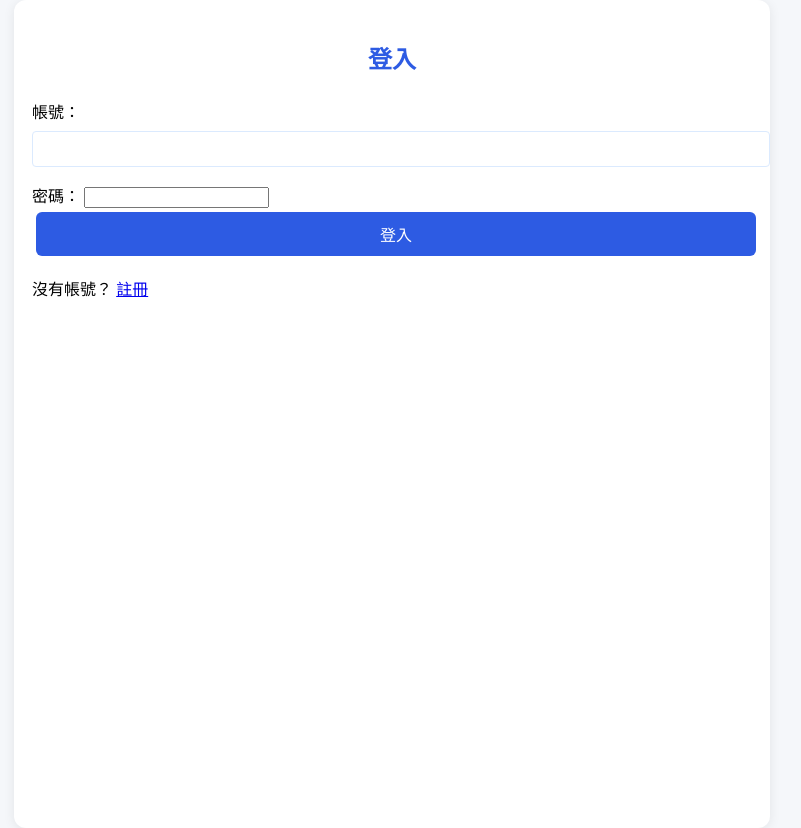
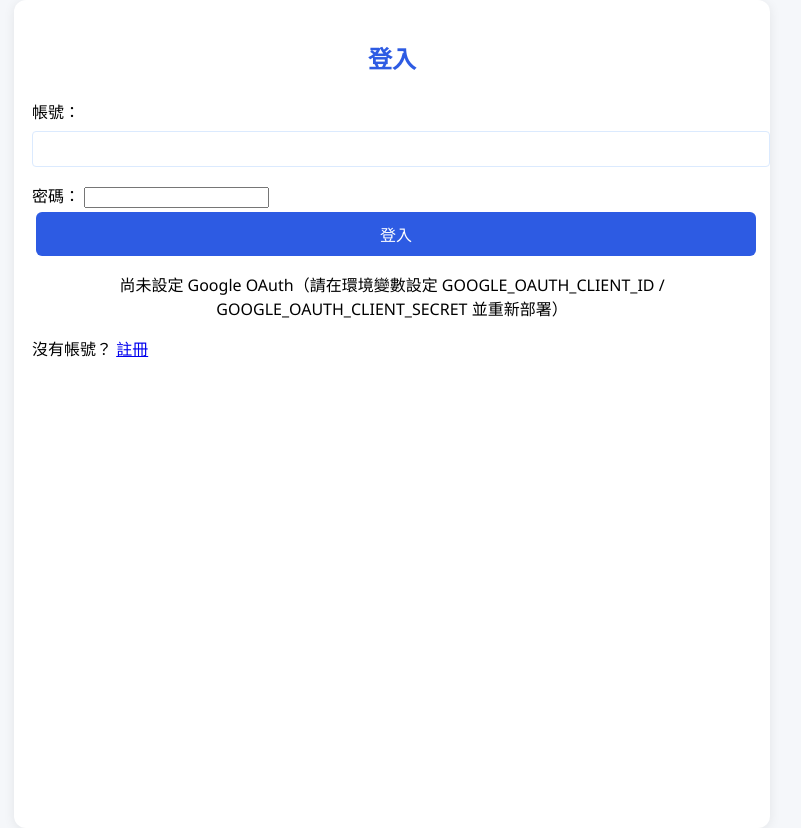
Before and after one commit to jimmy0904229-collab/health-streak-app, a Flask app: page /login in a window 1280 px wide. Shown: the whole page, without its empty margins (248-1049 px from the left). Run offline with Flask 3, Linux system fonts and the light colour scheme.

Commit message:
Show Google login button only when OAuth blueprint registered (google_enabled flag) and helpful message otherwise

```diff
--- a/app.py
+++ b/app.py
@@ -555,7 +555,9 @@ def login():
             flash('登入成功！')
             return redirect(url_for('index'))
         flash('登入失敗，請檢查帳號或密碼')
-    return render_template('login.html')
+    # indicate to template whether Google OAuth blueprint is registered
+    google_enabled = 'google' in app.blueprints
+    return render_template('login.html', google_enabled=google_enabled)
 
 
 @app.route('/login/google/authorized')
--- a/templates/login.html
+++ b/templates/login.html
@@ -21,10 +21,10 @@
             <button type="submit" class="btn">登入</button>
         </form>
     <div style="text-align:center; margin-top:12px;">
-      {% if google_bp and google_bp.session %}
+      {% if google_enabled %}
         <a href="{{ url_for('google.login') }}" class="btn">使用 Google 登入</a>
       {% else %}
-        <!-- Google OAuth 尚未設定 -->
+        <div class="muted">尚未設定 Google OAuth（請在環境變數設定 GOOGLE_OAUTH_CLIENT_ID / GOOGLE_OAUTH_CLIENT_SECRET 並重新部署）</div>
       {% endif %}
     </div>
         <p>沒有帳號？ <a href="{{ url_for('register') }}">註冊</a></p>
```
